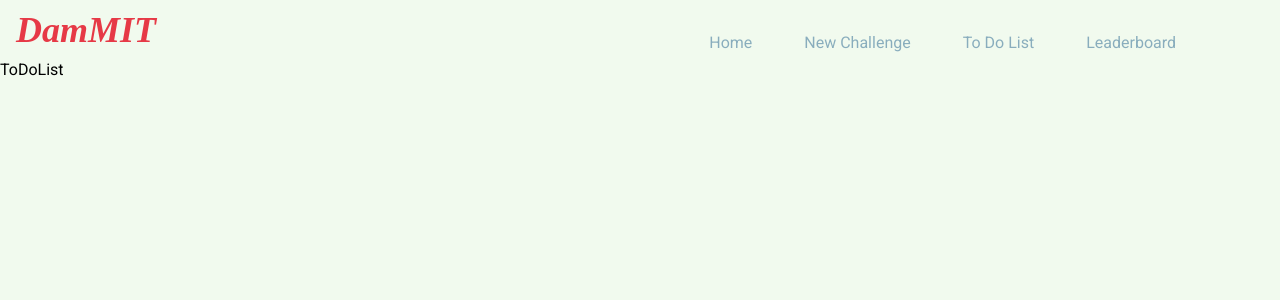
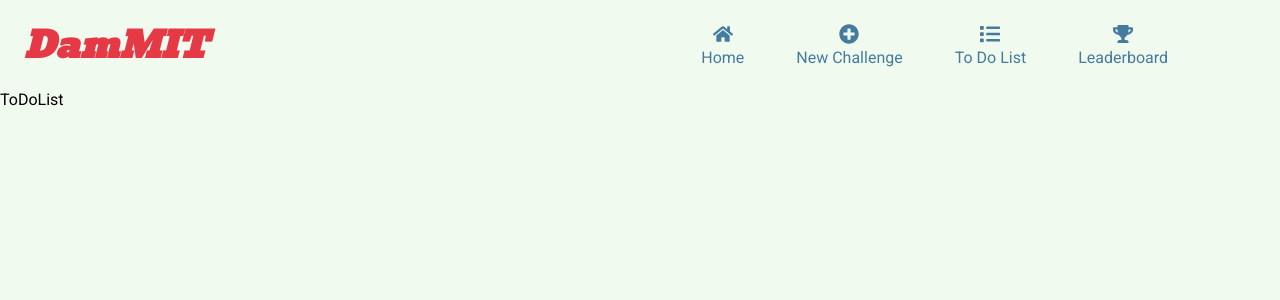
Before and after one commit to weblab-class/DamMIT, a React (Vite) app: page /todo in a window 1280 px wide. Shown: the top 300 px of the page. Built offline with nearby package versions, Linux system fonts and the light colour scheme; no server answers.

Commit message:
implemented main functionalities of the feed

```diff
--- a/client/index.html
+++ b/client/index.html
@@ -5,6 +5,7 @@
     <meta name="viewport" content="width=device-width, initial-scale=1.0" />
     <link rel="shortcut icon" href="favicon.png" type="image/x-icon" />
     <link rel="icon" href="favicon.png" type="image/x-icon" />
+    <link href="https://fonts.googleapis.com/css2?family=Bevan&display=swap" rel="stylesheet">
     <title>DamMIT</title>
   </head>
   <body>
--- a/client/src/components/modules/Card.css
+++ b/client/src/components/modules/Card.css
@@ -2,6 +2,10 @@
   border-radius: 60px;
   margin-top: var(--m);
   background-color: var(--blue);
+  padding: var(--m) var(--xl);
+  width: 80%;
+  margin: auto;
+  margin-bottom: var(--m);
 }
 
 .Card-container:first-of-type {
@@ -24,6 +28,24 @@
   justify-content: space-between;
   align-items: center;
   margin: var(--m) 0;
+  gap: var(--l);
+}
+
+.Card-challengeIcons,
+.Card-challengeDetails {
+  display: flex;
+  gap: var(--xl);
+}
+
+.Card-challengeIcons {
+  display: flex;
+  gap: var(--m);
+}
+
+.Card-challengeDetails {
+  display: flex;
+  flex-direction: row;
+  gap: var(--xl);
 }
 
 .Card-challengeContent {
@@ -61,3 +83,20 @@
   color: var(--medblue);
   margin: var(--s) 0;
 }
+
+.Card-challengeFooter {
+  display: flex;
+  justify-content: space-between;
+  align-items: center;
+  margin-top: var(--l);
+}
+
+.Card-challengeIcons {
+  display: flex;
+  gap: var(--m);
+}
+
+.Card-challengeDetails {
+  display: flex;
+  gap: var(--m);
+}
--- a/client/src/components/modules/NavBar.css
+++ b/client/src/components/modules/NavBar.css
@@ -1,29 +1,38 @@
-.NavBar-container {
+.NavBar {
   display: flex;
-  justify-content: space-between; /* Ensures space between title and tabs */
-  align-items: center; /* Vertically centers the items */
-  padding: var(--s) var(--m);
+  align-items: center;
+  justify-content: space-between;
+  padding: var(--m) var(--l);
 }
 
 .NavBar-title {
+  font-family: "Bevan", sans-serif;
+  font-size: var(--xl);
+  font-weight: bold;
+  font-style: italic;
   color: var(--red);
-  font-size: var(--xl);
-  font-family: "Bevan";
-  font-style: italic;
-  font-weight: bold;
 }
 
-.NavBar-linkContainer {
-  margin-left: auto; /* Moves the link container to the right */
+.NavBar-list {
+  display: flex;
+  flex-direction: row;
+  list-style: none;
+  padding: 0;
+  margin: 0;
+  margin-left: auto; /* Moves all links to the right */
 }
 
 .NavBar-link,
 .NavBar-link:visited {
+  display: flex;
+  flex-direction: column;
+  align-items: center;
+  justify-content: center;
+  text-decoration: none;
+  color: inherit;
+  margin-right: var(--xl);
   color: var(--medblue);
-  opacity: 0.6;
-  text-decoration: none;
   font-size: var(--m);
-  margin-right: var(--xl);
 }
 
 .NavBar-link:hover {
--- a/client/src/components/modules/NavBar.jsx
+++ b/client/src/components/modules/NavBar.jsx
@@ -1,6 +1,9 @@
 import React from "react";
 import { Link } from "react-router-dom";
 import { GoogleLogin } from "@react-oauth/google";
+import NavBarLink from "./NavBarLink";
+import { FaHome, FaPlusCircle, FaList, FaTrophy } from "react-icons/fa";
+import { MdAccountCircle } from "react-icons/md";
 
 import "./NavBar.css";
 
@@ -9,47 +12,41 @@ import "./NavBar.css";
  */
 const NavBar = (props) => {
   return (
-    <nav className="NavBar-container">
-      <div className="NavBar-title u-inlineBlock">DamMIT</div>
-      <div className="NavBar-linkContainer u-inlineBlock">
-        <Link to="/" className="NavBar-link">
-          Home
-        </Link>
-        <Link to="/newchallenge/" className="NavBar-link u-inlineBlock">
-          New Challenge
-        </Link>
-        <Link to="/todo/" className="NavBar-link u-inlineBlock">
-          To Do List
-        </Link>
-        <Link to="/leaderboard/" className="NavBar-link u-inlineBlock">
-          Leaderboard
-        </Link>
+    <nav className="NavBar">
+      <div className="NavBar-title">DamMIT</div>
+      <ul className="NavBar-list">
+        <NavBarLink icon={FaHome} name="Home" to="/" />
+        <NavBarLink
+          icon={FaPlusCircle}
+          name="New Challenge"
+          to="/newchallenge/"
+        />
+        <NavBarLink icon={FaList} name="To Do List" to="/todo/" />
+        <NavBarLink icon={FaTrophy} name="Leaderboard" to="/leaderboard/" />
         {props.userId && (
-          <Link
+          <NavBarLink
+            icon={MdAccountCircle}
+            name="My Profile"
             to={`/profile/${props.userId}`}
-            className="NavBar-link u-inlineBlock"
-          >
-            My Profile
-          </Link>
+          />
         )}
         {props.userId ? (
           <button
-            className="NavBar-link NavBar-login u-inlineBlock"
+            className="NavBar-link NavBar-login"
             onClick={props.handleLogout}
           >
             Sign out
           </button>
         ) : (
           <GoogleLogin
-            text="signin_with"
             onSuccess={props.handleLogin}
             onFailure={(err) => console.log(err)}
             containerProps={{
-              className: "NavBar-link NavBar-login u-inlineBlock",
+              className: "NavBar-link NavBar-login",
             }}
           />
         )}
-      </div>
+      </ul>
     </nav>
   );
 };
--- /dev/null
+++ b/client/src/components/modules/NavBarLink.jsx
@@ -0,0 +1,31 @@
+import React from "react";
+import { Link, useLocation } from "react-router-dom";
+
+const NavBarLink = ({ icon: Icon, name, to }) => {
+  const location = useLocation();
+  const isActive = location.pathname === to;
+  const activeStyle = { color: "var(--darkblue)" };
+
+  return (
+    <Link to={to} className="NavBar-link">
+      <div
+        style={{
+          display: "flex",
+          flexDirection: "column",
+          alignItems: "center",
+          ...(isActive && activeStyle),
+        }}
+      >
+        {Icon && (
+          <Icon
+            size={20}
+            style={{ marginBottom: "4px", ...(isActive && activeStyle) }}
+          />
+        )}
+        <span style={isActive ? activeStyle : {}}>{name}</span>
+      </div>
+    </Link>
+  );
+};
+
+export default NavBarLink;
--- a/client/src/components/modules/SingleChallenge.jsx
+++ b/client/src/components/modules/SingleChallenge.jsx
@@ -1,5 +1,7 @@
-import React from "react";
+import React, { useState } from "react";
 import { Link } from "react-router-dom";
+import { FaHeart, FaSquarePlus } from "react-icons/fa6";
+import "../../utilities.css";
 
 /**
  * Challenge is a component that renders creator and content of a challenge
@@ -17,27 +19,49 @@ import { Link } from "react-router-dom";
  * @param {number} num_completed
  */
 const SingleChallenge = (props) => {
+  const [isLiked, setIsLiked] = useState(props.likedByUser);
+  const [likes, setLikes] = useState(props.likes);
+  const [isAddedToTodo, setIsAddedToTodo] = useState(props.addedToTodo);
+
+  const toggleLike = () => {
+    setIsLiked(!isLiked);
+    setLikes(isLiked ? likes - 1 : likes + 1);
+  };
+
+  const toggleAddToTodo = () => {
+    setIsAddedToTodo(!isAddedToTodo);
+  };
+
   return (
     <div className="Card-challenge">
-      <Link to={`/profile/${props.creator_id}`} className="u-link u-bold">
-        {props.creator_name}
-      </Link>
       <p className="Card-challengeTitle">{props.title}</p>
       <p className="Card-challengeContent">{props.content}</p>
-      <div className="Card-challengeInfo">
-        <p className="Card-challengeLiked">
-          Liked by you: {props.likedByUser ? "Yes" : "No"}
+      <div className="Card-challengeFooter">
+        <div className="Card-challengeIcons">
+          <p className="Card-challengeLiked" onClick={toggleLike} style={{ cursor: "pointer" }}>
+            {isLiked ? (
+              <FaHeart color="#e63946" size={30} />
+            ) : (
+              <FaHeart color="#457b9d" size={30} />
+            )}
           </p>
-        <p className="Card-challengeTodo">
-          Added to your to-do list: {props.addedToTodo ? "Yes" : "No"}
+          <p className="Card-challengeTodo" onClick={toggleAddToTodo} style={{ cursor: "pointer" }}>
+            {isAddedToTodo ? (
+              <FaSquarePlus color="#1d3557" size={30} />
+            ) : (
+              <FaSquarePlus color="#457b9d" size={30} />
+            )}
           </p>
+        </div>
+        <div className="Card-challengeDetails">
           <p className="Card-challengeCompleted">
             {props.num_completed} Completed
           </p>
           <p className="Card-challengeDifficulty">
             Current Difficulty: {props.difficulty}
           </p>
-        <p className="Card-challengeLikes">{props.likes} Likes</p>
+          <p className="Card-challengeLikes">{likes} Likes</p>
+        </div>
       </div>
     </div>
   );
--- /dev/null
+++ b/client/src/components/pages/Feed.css
@@ -0,0 +1,27 @@
+.tabs {
+  display: flex;
+  justify-content: center;
+  margin: 40px 0; /* Increased margin for more space */
+}
+
+.tabs button {
+  background-color: transparent;
+  border: none;
+  font-size: var(--l);
+  margin: 0 150px;
+  padding: 10px;
+  cursor: pointer;
+  color: var(--medblue);
+  transition: color 0.3s ease;
+  font-weight: bold;
+}
+
+.tabs button:hover {
+  color: var(--darkblue);
+}
+
+.tabs button.active {
+  color: var(--darkblue);
+  font-weight: bold;
+  border-bottom: 2px solid var(--darkblue);
+}
--- a/client/src/components/pages/Feed.jsx
+++ b/client/src/components/pages/Feed.jsx
@@ -1,38 +1,39 @@
 import React, { useState, useEffect } from "react";
 import Card from "../modules/Card";
-import { NewChallenge } from "../modules/NewChallengeInput";
 import { useOutletContext } from "react-router-dom";
 
 import { get } from "../../utilities";
+import "./Feed.css";
 
 const Feed = () => {
   let props = useOutletContext();
-  // hardcoded challenge, change this later
   const [challenges, setChallenges] = useState([]);
+  const [sortOption, setSortOption] = useState('mostLiked');
 
   // called when the "Feed" component "mounts", i.e.
   // when it shows up on screen
   useEffect(() => {
     document.title = "News Feed";
     get("/api/challenges").then((challengeObjs) => {
-      let reversedChallengeObjs = challengeObjs.reverse();
-      setChallenges((prevChallenges) => [
-        ...prevChallenges,
-        ...reversedChallengeObjs,
-      ]);
+      setChallenges(challengeObjs);
     });
   }, []);
 
-  // this gets called when the user pushes "Submit", so their
-  // post gets added to the screen right away
-  const addNewChallenge = (challengeObj) => {
-    setChallenges([challengeObj].concat(challenges));
-  };
+  const sortedChallenges = [...challenges].sort((a, b) => {
+    if (sortOption === 'mostLiked') {
+      return b.likes - a.likes;
+    } else if (sortOption === 'onTrend') {
+      return b.num_completed - a.num_completed;
+    } else if (sortOption === 'new') {
+      return new Date(b.postedDate) - new Date(a.postedDate);
+    }
+    return 0;
+  });
 
   let challengesList = null;
-  const hasChallenges = challenges.length !== 0;
+  const hasChallenges = sortedChallenges.length !== 0;
   if (hasChallenges) {
-    challengesList = challenges.map((challengeObj) => (
+    challengesList = sortedChallenges.map((challengeObj) => (
       <Card
         key={`Card_${challengeObj._id}`}
         _id={challengeObj._id}
@@ -51,9 +52,14 @@ const Feed = () => {
   } else {
     challengesList = <div>No Challenges!</div>;
   }
+
   return (
     <>
-      {props.userId && <NewChallenge addNewChallenge={addNewChallenge} />}
+      <div className="tabs">
+        <button className={sortOption === 'mostLiked' ? 'active' : ''} onClick={() => setSortOption('mostLiked')}>Most Liked</button>
+        <button className={sortOption === 'onTrend' ? 'active' : ''} onClick={() => setSortOption('onTrend')}>On Trend</button>
+        <button className={sortOption === 'new' ? 'active' : ''} onClick={() => setSortOption('new')}>New</button>
+      </div>
       {challengesList}
     </>
   );
```
Also changed, not shown: package.json (+4 -3 lines), 1 other file (tests, documents, lock files or other folders). Lines whose indentation alone changed are shown as unchanged.
